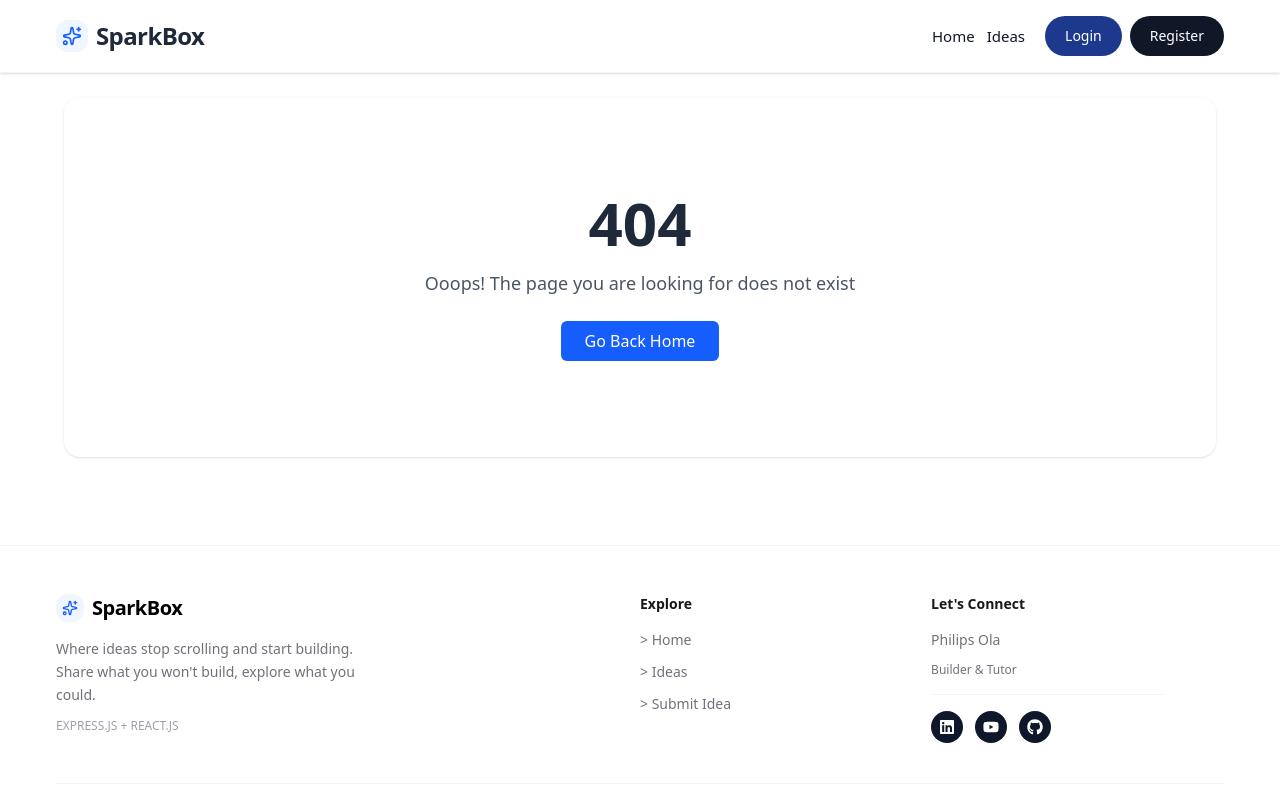
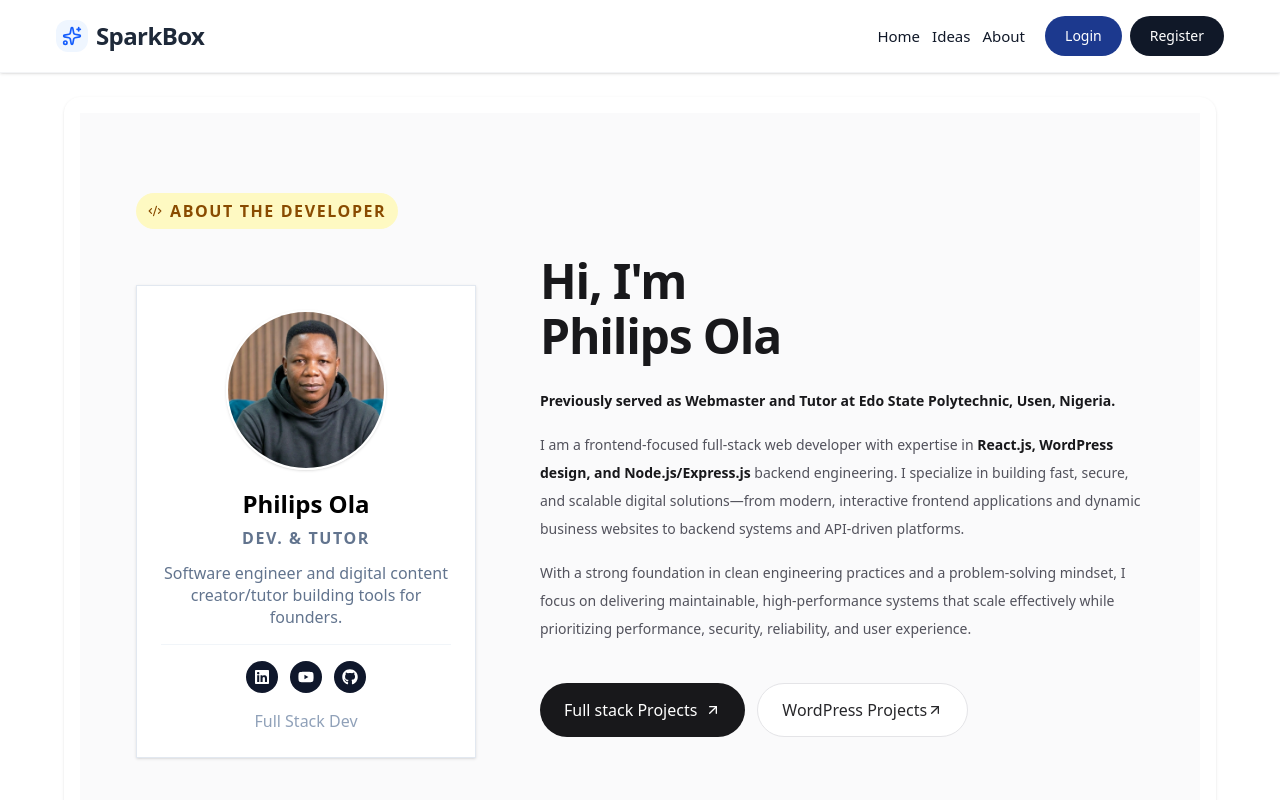
Before and after one commit to philips-ola/spark-box-ui, a React (Vite) app: page /about in a window 1280 px wide. Shown: the top 800 px of the page. Built offline with nearby package versions, Linux system fonts and the light colour scheme; no server answers.

Commit message:
Added about me page

```diff
--- /dev/null
+++ b/src/component/AboutMeCard.tsx
@@ -0,0 +1,59 @@
+import { FaGithub, FaLinkedin, FaYoutube} from 'react-icons/fa'
+
+export const AboutMeCard = () => {
+    return (
+                      <div className="flex flex-col items-center text-center gap-4">
+
+                <img
+                  src="/img/philips.png"
+                  alt="Philips Ola"
+                  className="w-40 h-40 rounded-full object-cover border-2 border-white shadow-sm"
+                />
+
+                <div>
+                  <h3 className="text-[1.5rem] font-semibold">Philips Ola</h3>
+                  <p className="text- font-semibold uppercase tracking-widest text-slate-500 mt-1">
+                   Dev. & Tutor
+                  </p>
+                  <p className="mt-3 text- leading-snug text-slate-500">
+                    Software engineer and digital content creator/tutor building tools for founders.
+                  </p>
+                </div>
+
+                {/* SOCIAL HANDLES*/}
+                <div className="pt-4 border-t border-slate-100 flex items-center justify-center gap-3 w-full">
+                  <a
+                    href="https://linkedin.com/in/olaphilips"
+                    target="_blank"
+                    rel="noopener noreferrer"
+                    className="w-8 h-8 rounded-full bg-slate-900 text-white flex items-center justify-center hover:bg-[#0A66C2] transition-colors"
+                    aria-label="LinkedIn"
+                  >
+                    <FaLinkedin className="w-4 h-4" />
+                  </a>
+
+                  <a
+                    href="https://youtube.com/idtechnol"
+                    target="_blank"
+                    rel="noopener noreferrer"
+                    className="w-8 h-8 rounded-full bg-slate-900 text-white flex items-center justify-center hover:bg-[#FF0000] transition-colors"
+                    aria-label="YouTube"
+                  >
+                    <FaYoutube className="w-4 h-4" />
+                  </a>
+
+                  <a
+                    href="https://github.com/philips-ola"
+                    target="_blank"
+                    rel="noopener noreferrer"
+                    className="w-8 h-8 rounded-full bg-slate-900 text-white flex items-center justify-center hover:bg-black transition-colors"
+                    aria-label="GitHub"
+                  >
+                    <FaGithub className="w-4 h-4" />
+                  </a>
+                </div>
+
+                <span className="text- text-slate-400">Full Stack Dev</span>
+              </div>
+    )
+}
--- a/src/component/Footer.tsx
+++ b/src/component/Footer.tsx
@@ -17,11 +17,11 @@ export function Footer() {
               </div>
               <span className="text-xl font-bold tracking-tight">SparkBox</span>
             </Link>
-            <p className="text-sm text-zinc-500 mt-4 leading-relaxed max-w-xs">
+            <p className="text-[1rem] text-zinc-500 mt-4 leading-relaxed max-w-xs">
               Where ideas stop scrolling and start building. Share what you won't build,
               explore what you could.
             </p>
-            <p className="text-xs text-zinc-400 mt-3 font-medium">
+            <p className="text-[1rem] text-zinc-400 mt-3 font-medium">
               EXPRESS.JS + REACT.JS
             </p>
           </div>
@@ -30,7 +30,7 @@ export function Footer() {
           <div className="flex gap-12 md:gap-50 sm:gap-30 lg:w-[50%]">
             <div>
               <h4 className="text-sm font-semibold text-zinc-900 mb-4">Explore</h4>
-              <ul className="space-y-3 text-sm text-zinc-500">
+              <ul className="space-y-3 text-[1rem] text-zinc-500">
                 <li><Link to="/" className="hover:text-zinc-900 transition"> {'> '}Home</Link></li>
                 <li><Link to="/ideas" className="hover:text-zinc-900 transition"> {'> '} Ideas</Link></li>
                 <li><Link to="/ideas/new" className="hover:text-zinc-900 transition"> {'> '} Submit Idea</Link></li>
@@ -38,10 +38,10 @@ export function Footer() {
             </div>
 
             <div className='lg:w-[40%]'>
-              <h4 className="text-sm font-semibold text-zinc-900 mb-4">Let's Connect</h4>
-              <ul className="space-y-3 text-sm text-zinc-500">
+              <h4 className="text-[1rem] font-semibold text-zinc-900 mb-4">Let's Connect</h4>
+              <ul className="space-y-3 text-[1rem] text-zinc-500">
                 <li>Philips Ola</li>
-                <li className="text-xs">Builder & Tutor</li>
+                <li className="text-[1rem">Dev. & Tutor</li>
                 <li className="flex gap-2 pt-1">
                 <div className="pt-4 border-t border-slate-100 flex items-center gap-3 w-full">
                   <a
--- a/src/component/Header.tsx
+++ b/src/component/Header.tsx
@@ -41,6 +41,9 @@ return (
           </Link>
           <Link to='/ideas' className='text-gray-900 hover:text-gray-900 font-medium transition text-[15px]'>
             Ideas
+          </Link>
+          <Link to='/about' className='text-gray-900 hover:text-gray-900 font-medium transition text-[15px]'>
+            About
           </Link>
           {user && (
             <Link
@@ -95,6 +98,9 @@ return (
             <Link onClick={() => setIsOpen(false)} to='/ideas' className='text-gray-700 font-medium'>
               Ideas
             </Link>
+            <Link onClick={() => setIsOpen(false)} to='/about' className='text-gray-700 font-medium'>
+              About
+            </Link>
 
             <hr className='border-gray-100' />
 
--- a/src/routeTree.gen.ts
+++ b/src/routeTree.gen.ts
@@ -11,6 +11,7 @@
 import { Route as rootRouteImport } from './routes/__root'
 import { Route as IndexRouteImport } from './routes/index'
 import { Route as authRouteRouteImport } from './routes/(auth)/route'
+import { Route as AboutIndexRouteImport } from './routes/about/index'
 import { Route as IdeasIndexRouteImport } from './routes/ideas/index'
 import { Route as authLoginIndexRouteImport } from './routes/(auth)/login/index'
 import { Route as authRegisterIndexRouteImport } from './routes/(auth)/register/index'
@@ -25,6 +26,11 @@ const IndexRoute = IndexRouteImport.update({
 } as any)
 const authRouteRoute = authRouteRouteImport.update({
   id: '/(auth)',
+  getParentRoute: () => rootRouteImport,
+} as any)
+const AboutIndexRoute = AboutIndexRouteImport.update({
+  id: '/about/',
+  path: '/about/',
   getParentRoute: () => rootRouteImport,
 } as any)
 const IdeasIndexRoute = IdeasIndexRouteImport.update({
@@ -60,6 +66,7 @@ const IdeasNewIndexRoute = IdeasNewIndexRouteImport.update({
 
 export interface FileRoutesByFullPath {
   '/': typeof IndexRoute
+  '/about/': typeof AboutIndexRoute
   '/ideas/': typeof IdeasIndexRoute
   '/ideas/$ideaId/edit': typeof IdeasIdeaIdEditRoute
   '/login/': typeof authLoginIndexRoute
@@ -69,6 +76,7 @@ export interface FileRoutesByFullPath {
 }
 export interface FileRoutesByTo {
   '/': typeof IndexRoute
+  '/about': typeof AboutIndexRoute
   '/ideas': typeof IdeasIndexRoute
   '/ideas/$ideaId/edit': typeof IdeasIdeaIdEditRoute
   '/login': typeof authLoginIndexRoute
@@ -80,6 +88,7 @@ export interface FileRoutesById {
   __root__: typeof rootRouteImport
   '/': typeof IndexRoute
   '/(auth)': typeof authRouteRouteWithChildren
+  '/about/': typeof AboutIndexRoute
   '/ideas/': typeof IdeasIndexRoute
   '/ideas/$ideaId/edit': typeof IdeasIdeaIdEditRoute
   '/(auth)/login/': typeof authLoginIndexRoute
@@ -91,6 +100,7 @@ export interface FileRouteTypes {
   fileRoutesByFullPath: FileRoutesByFullPath
   fullPaths:
     | '/'
+    | '/about/'
     | '/ideas/'
     | '/ideas/$ideaId/edit'
     | '/login/'
@@ -100,6 +110,7 @@ export interface FileRouteTypes {
   fileRoutesByTo: FileRoutesByTo
   to:
     | '/'
+    | '/about'
     | '/ideas'
     | '/ideas/$ideaId/edit'
     | '/login'
@@ -110,6 +121,7 @@ export interface FileRouteTypes {
     | '__root__'
     | '/'
     | '/(auth)'
+    | '/about/'
     | '/ideas/'
     | '/ideas/$ideaId/edit'
     | '/(auth)/login/'
@@ -121,6 +133,7 @@ export interface FileRouteTypes {
 export interface RootRouteChildren {
   IndexRoute: typeof IndexRoute
   authRouteRoute: typeof authRouteRouteWithChildren
+  AboutIndexRoute: typeof AboutIndexRoute
   IdeasIndexRoute: typeof IdeasIndexRoute
   IdeasIdeaIdEditRoute: typeof IdeasIdeaIdEditRoute
   IdeasIdeaIdIndexRoute: typeof IdeasIdeaIdIndexRoute
@@ -141,6 +154,13 @@ declare module '@tanstack/react-router' {
       path: ''
       fullPath: ''
       preLoaderRoute: typeof authRouteRouteImport
+      parentRoute: typeof rootRouteImport
+    }
+    '/about/': {
+      id: '/about/'
+      path: '/about'
+      fullPath: '/about/'
+      preLoaderRoute: typeof AboutIndexRouteImport
       parentRoute: typeof rootRouteImport
     }
     '/ideas/': {
@@ -205,6 +225,7 @@ const authRouteRouteWithChildren = authRouteRoute._addFileChildren(
 const rootRouteChildren: RootRouteChildren = {
   IndexRoute: IndexRoute,
   authRouteRoute: authRouteRouteWithChildren,
+  AboutIndexRoute: AboutIndexRoute,
   IdeasIndexRoute: IdeasIndexRoute,
   IdeasIdeaIdEditRoute: IdeasIdeaIdEditRoute,
   IdeasIdeaIdIndexRoute: IdeasIdeaIdIndexRoute,
--- /dev/null
+++ b/src/routes/about/index.jsx
@@ -0,0 +1,71 @@
+import { createFileRoute } from '@tanstack/react-router'
+import { ArrowUpRight, Code2} from 'lucide-react'
+import { AboutMeCard } from '../../component/AboutMeCard'
+
+
+export const Route = createFileRoute('/about/')({
+  component: AboutPage,
+})
+
+function AboutPage() {
+  return (
+    <div className="bg-[#fafafb] min-h-screen w-full overflow-x-hidden">
+      <div className="w-full max-w-7xl mx-auto px-4 sm:px-6 lg:px-14 py-8 sm:py-12 lg:py-20">
+
+        {/* Badge */}
+        <div className="inline-flex items-center gap-2 bg-yellow-100 text-yellow-800 text- sm:text- font-bold tracking-widest px-3 py-1.5 rounded-full mb-6">
+          <Code2 className="w-3.5 h-3.5" /> ABOUT THE DEVELOPER
+        </div>
+
+        {/* MAIN LAYOUT - Stack on mobile, side-by-side from 768px (tablet) */}
+        <div className="grid grid-cols-1 md:grid-cols-[340px_1fr] gap-8 lg:gap-16 items-start">
+
+          {/* Left Card */}
+            <div className="mt-8 bg-white rounded- border border-slate-200 shadow-sm p-6">
+              <AboutMeCard />
+            </div>
+
+          {/* Right Content */}
+          <div className="w-full min-w-0">
+            <h1 className="text-3xl sm:text-4xl lg:text-5xl font-bold tracking-tight leading-[1.15] text-zinc-900">
+              Hi, I'm <br className="hidden sm:block" /> Philips Ola
+            </h1>
+
+            <div className="mt-5 sm:mt-6 space-y-4 text-sm sm:text- leading-6 sm:leading-7 text-zinc-600">
+              <p className="font-semibold text-zinc-900">
+                Previously served as Webmaster and Tutor at Edo State Polytechnic, Usen, Nigeria.
+              </p>
+              <p className="break-words">
+                I am a frontend-focused full-stack web developer with expertise in <span className="font-semibold text-zinc-900">React.js, WordPress design, and Node.js/Express.js</span> backend engineering. I specialize in building fast, secure, and scalable digital solutions—from modern, interactive frontend applications and dynamic business websites to backend systems and API-driven platforms.
+              </p>
+              <p className="break-words">
+                With a strong foundation in clean engineering practices and a problem-solving mindset, I focus on delivering maintainable, high-performance systems that scale effectively while prioritizing performance, security, reliability, and user experience.
+              </p>
+            </div>
+
+            {/* Buttons - Full width on mobile, auto on desktop */}
+            <div className="flex flex-col sm:flex-row gap-3 mt-8 sm:mt-10 w-full">
+              <a
+                href="https://philipsola.vercel.app/"
+                target="_blank"
+                rel="noopener noreferrer"
+                className="w-full sm:w-auto inline-flex items-center justify-center gap-2 bg-zinc-900 hover:bg-black text-white font-medium px-6 py-3.5 rounded-full transition text-sm sm:text-base"
+              >
+                Full stack Projects
+                <ArrowUpRight className="w-4 h-4 shrink-0" />
+              </a>
+              <a
+                href="https://olaphilips.com.ng"
+                target="_blank"
+                className="w-full sm:w-auto inline-flex items-center justify-center bg-white border border-zinc-200 hover:bg-zinc-50 text-zinc-800 font-medium px-6 py-3.5 rounded-full transition text-sm sm:text-base"
+              >
+                WordPress Projects
+                <ArrowUpRight className="w-4 h-4 shrink-0" />
+              </a>
+            </div>
+          </div>
+        </div>
+      </div>
+    </div>
+  )
+}
--- a/src/routes/ideas/index.tsx
+++ b/src/routes/ideas/index.tsx
@@ -57,7 +57,7 @@ function IdeasPage() {
         </div>
 
         {/* Search bar - UI only */}
-        <div className="mt-8 flex gap-3">
+        {/* <div className="mt-8 flex gap-3">
           <div className="flex-1 relative">
             <input
               placeholder="Search ideas..."
@@ -67,7 +67,7 @@ function IdeasPage() {
           <button className="rounded-full border border-zinc-200 bg-white px-5 py-2.5 text-sm font-medium hover:bg-zinc-50">
             Search
           </button>
-        </div>
+        </div> */}
       </div>
 
       {/* Grid */}
--- a/src/routes/index.tsx
+++ b/src/routes/index.tsx
@@ -1,7 +1,7 @@
 import { createFileRoute, Link } from '@tanstack/react-router'
 import { Rocket, ArrowUpRight, Code2} from 'lucide-react'
 import { queryOptions, useSuspenseQuery } from '@tanstack/react-query'
-import { FaGithub, FaLinkedin, FaYoutube} from 'react-icons/fa'
+import { AboutMeCard } from '../component/AboutMeCard.tsx'
 import { fetchIdeas } from '#/api/ideas'
 import IdeaCard from '#/component/IdeaCard'
 
@@ -50,60 +50,10 @@ function HomePage() {
             </p>
 
             <div className="mt-8 bg-white rounded- border border-slate-200 shadow-sm p-6">
-              <div className="flex flex-col items-center text-center gap-4">
+            <AboutMeCard />
+           </div>
 
-                <img
-                  src="/img/philips.png"
-                  alt="Philips Ola"
-                  className="w-40 h-40 rounded-full object-cover border-2 border-white shadow-sm"
-                />
 
-                <div>
-                  <h3 className="text-[1.5rem] font-semibold">Philips Ola</h3>
-                  <p className="text- font-semibold uppercase tracking-widest text-slate-500 mt-1">
-                   Builder & Tutor
-                  </p>
-                  <p className="mt-3 text- leading-snug text-slate-500">
-                    Software engineer and digital content creator/tutor building tools for founders.
-                  </p>
-                </div>
-
-                {/* SOCIAL HANDLES*/}
-                <div className="pt-4 border-t border-slate-100 flex items-center justify-center gap-3 w-full">
-                  <a
-                    href="https://linkedin.com/in/olaphilips"
-                    target="_blank"
-                    rel="noopener noreferrer"
-                    className="w-8 h-8 rounded-full bg-slate-900 text-white flex items-center justify-center hover:bg-[#0A66C2] transition-colors"
-                    aria-label="LinkedIn"
-                  >
-                    <FaLinkedin className="w-4 h-4" />
-                  </a>
-
-                  <a
-                    href="https://youtube.com/idtechnol"
-                    target="_blank"
-                    rel="noopener noreferrer"
-                    className="w-8 h-8 rounded-full bg-slate-900 text-white flex items-center justify-center hover:bg-[#FF0000] transition-colors"
-                    aria-label="YouTube"
-                  >
-                    <FaYoutube className="w-4 h-4" />
-                  </a>
-
-                  <a
-                    href="https://github.com/philips-ola"
-                    target="_blank"
-                    rel="noopener noreferrer"
-                    className="w-8 h-8 rounded-full bg-slate-900 text-white flex items-center justify-center hover:bg-black transition-colors"
-                    aria-label="GitHub"
-                  >
-                    <FaGithub className="w-4 h-4" />
-                  </a>
-                </div>
-
-                <span className="text- text-slate-400">Full Stack Dev</span>
-              </div>
-            </div>
           </div>
 
           {/* RIGHT - 65% */}
```
